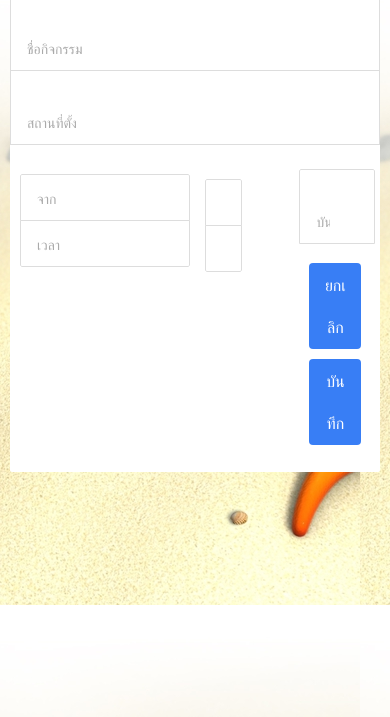
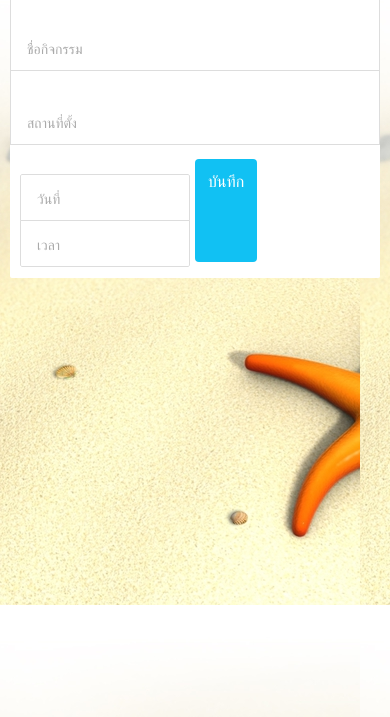
Before and after one commit to Project1EHM/EHM_Mobile, a website: page www/index.html at #/tab/addcalendar in a window 390 px wide. Shown: the part 127-844 px from the top of the page. Drawn offline with Linux system fonts and the light colour scheme; files whose address does not match are found by name.

Commit message:
edit addcalendar

```diff
--- a/www/templates/tab-addcalendar.html
+++ b/www/templates/tab-addcalendar.html
@@ -1,5 +1,5 @@
 
-<ion-view view-title="เพิ่กิจจกรมในปฤิทิน">
+<ion-view view-title="เพิ่มกิจกรรม">
 <ion-content class="padding" style="background-image:url('img/background11.jpg')">
 <ion-list>
 <div class="list list-inset">
@@ -11,11 +11,12 @@
     <span class="input-label">สถานที่ตั้ง</span>
     <input type="text" ng-model="location" name="location" placeholder="สถานที่ตั้ง">
   </label>
+
   <div class="row">
   <div class="col col-50"</div>
   <div class="list list-inset">
   <label class="item item-input">
-    <input type="text" placeholder="จาก">
+    <input type="text" placeholder="วันที่">
   </label>
   <label class="item item-input">
     <input type="text" placeholder="เวลา">
@@ -23,35 +24,10 @@
   </div>
   </div>
 
-  <div class="row">
-  <div class="col col-50"</div>
-  <div class="list list-inset">
-  <label class="item item-input">
-    <input type="text" placeholder="ถึง">
-  </label>
-  <label class="item item-input">
-    <input type="text" placeholder="เวลา">
-  </label>
-</div>
-</div>
-</div>
 
-<div class="list list-inset">
-<label class="item item-input item-floating-label">
-    <span class="input-label">บันทึกกิจกรรม</span>
-    <input type="text" ng-model="saveactivity" name="commentactivity" placeholder="บันทึกกิจกรรม">
-  </label>
 
- <div class="row">
-  <div class="col col-50"</div>
-<button class="button button-block button-positive" ng-click="docancelCalendar()">
-ยกเลิก
-</button>
-<button class="button button-block button-positive" ng-click="dosaveCalendar()">
-บันทึก
-</button>
-</div>
-</div>
+<a class="button button-block button-calm" href="#/tab/addcalendar">บันทึก</a>
+
 
 </ion-list>
 </ion-content>
```
